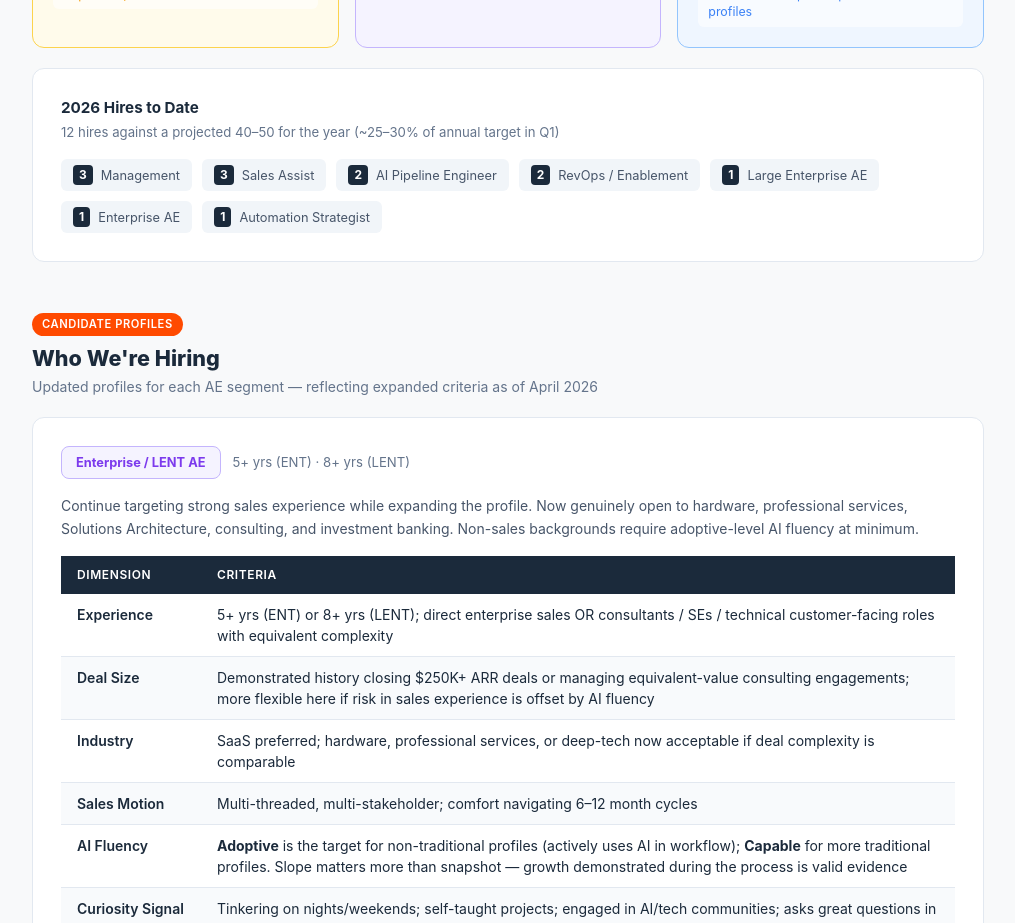
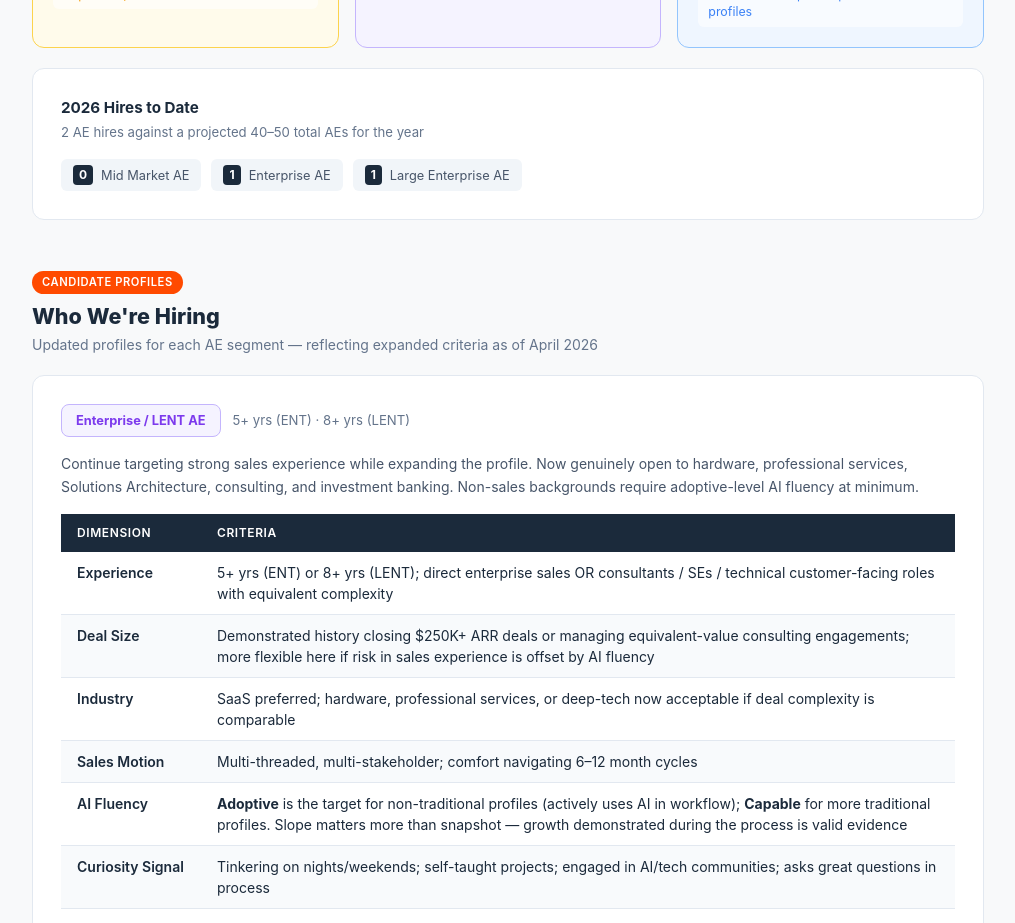
Before and after one commit to jmitch26/ae-hiring-hub, a Next.js app: page / in a window 1280 px wide. Shown: the part 940-1863 px from the top of the page, without its empty margins (132-1147 px from the left). Built offline with nearby package versions, Linux system fonts and the light colour scheme.

Commit message:
Hires to date: show AE pipelines only

```diff
--- a/app/page.tsx
+++ b/app/page.tsx
@@ -393,17 +393,13 @@ export default function Home() {
               2026 Hires to Date
             </h3>
             <p style={{ fontSize: "0.825rem", color: "#64748B", marginBottom: 16 }}>
-              12 hires against a projected 40–50 for the year (~25–30% of annual target in Q1)
+              2 AE hires against a projected 40–50 total AEs for the year
             </p>
             <div style={{ display: "flex", flexWrap: "wrap", gap: 10 }}>
               {[
-                { role: "Management", count: 3 },
-                { role: "Sales Assist", count: 3 },
-                { role: "AI Pipeline Engineer", count: 2 },
-                { role: "RevOps / Enablement", count: 2 },
+                { role: "Mid Market AE", count: 0 },
+                { role: "Enterprise AE", count: 1 },
                 { role: "Large Enterprise AE", count: 1 },
-                { role: "Enterprise AE", count: 1 },
-                { role: "Automation Strategist", count: 1 },
               ].map((r) => (
                 <div
                   key={r.role}
```
